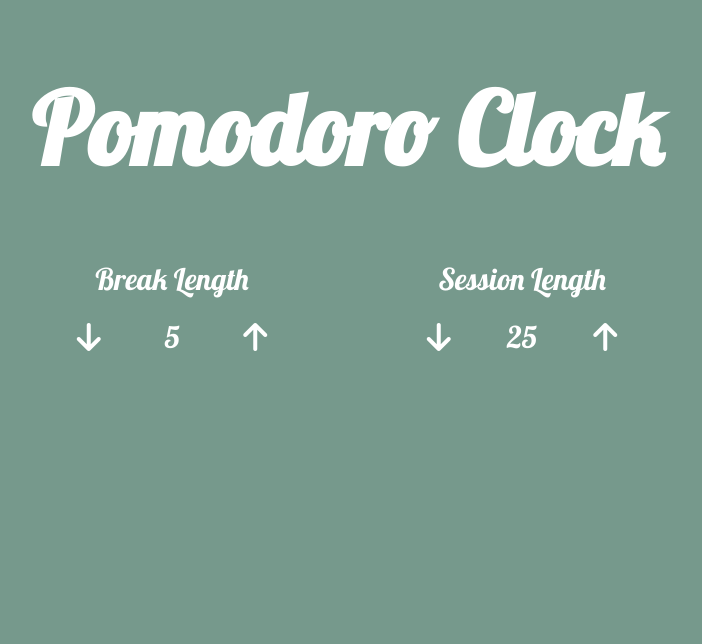
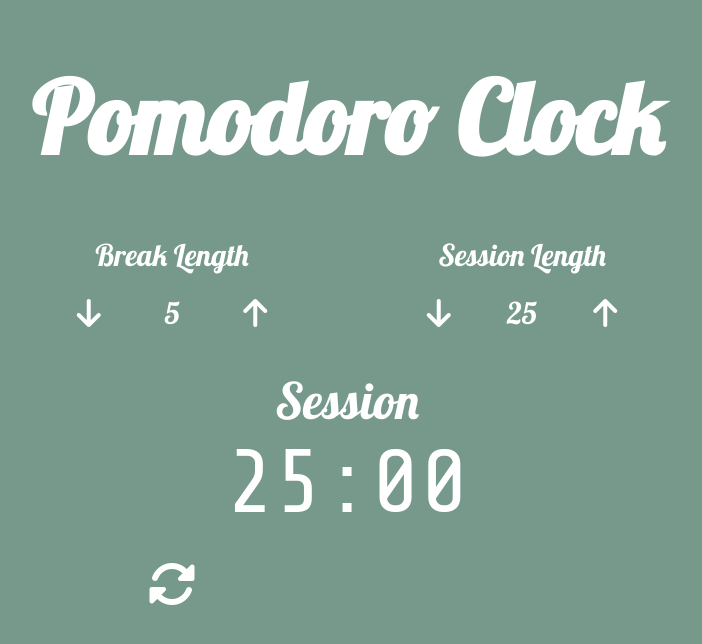
Before and after one commit to tupelobound/pomodoro-clock, a React (Create React App) app: page / in a window 1280 px wide. Shown: the top 644 px of the page, without its empty margins (293-995 px from the left). Built offline with nearby package versions, Linux system fonts and the light colour scheme.

Commit message:
Incorporated timer and cancel button in app

```diff
--- a/src/App.js
+++ b/src/App.js
@@ -1,17 +1,45 @@
 import './App.css'
 import { React, useState } from 'react'
 import LengthSetter from './LengthSetter'
+import Timer from './Timer'
+import CancelButton from './CancelButton'
 
 function App () {
   // set initial states
   const [breakLength, setBreakLength] = useState(5)
   const [sessionLength, setSessionLength] = useState(25)
+  const [timerMinutes, setTimerMinutes] = useState(25)
+  const [timerSeconds, setTimerSeconds] = useState('00')
+  const [color, setColor] = useState('white')
+  const [timerMode, setTimerMode] = useState('Session')
 
   return (
     <div id='main'>
       <h1>Pomodoro Clock</h1>
-      <LengthSetter name="break" length={breakLength} setLength ={setBreakLength} />
-      <LengthSetter name="session" length={sessionLength} setLength={setSessionLength} />
+      <LengthSetter
+        name="break"
+        length={breakLength}
+        setLength={setBreakLength}
+      />
+      <LengthSetter
+        name="session"
+        length={sessionLength}
+        setLength={setSessionLength}
+      />
+      <Timer
+        timerMinutes={timerMinutes}
+        timerSeconds={timerSeconds}
+        color={color}
+        timerMode={timerMode}
+      />
+      <CancelButton
+        setBreakLength={setBreakLength}
+        setSessionLength={setSessionLength}
+        setTimerMinutes={setTimerMinutes}
+        setTimerSeconds={setTimerSeconds}
+        setColor={setColor}
+        setTimerMode={setTimerMode}
+      />
     </div>
   )
 }
```
